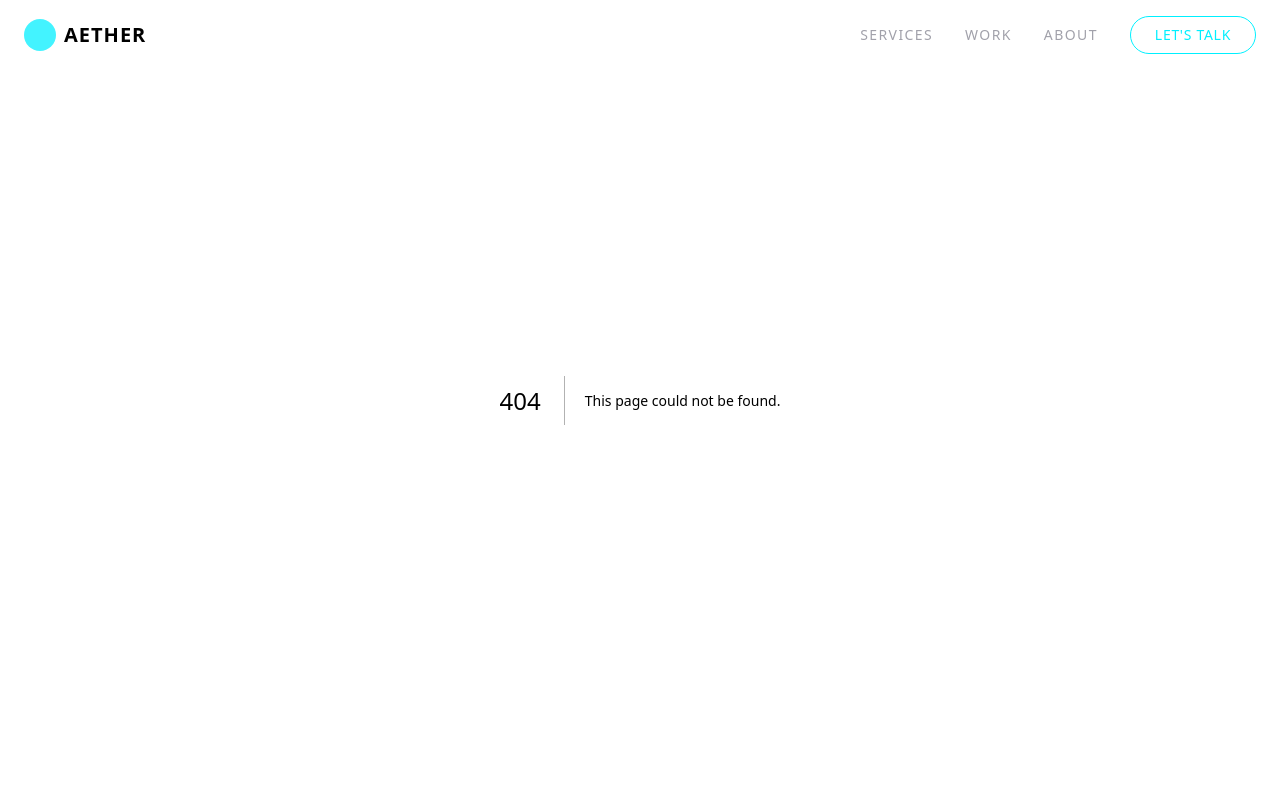
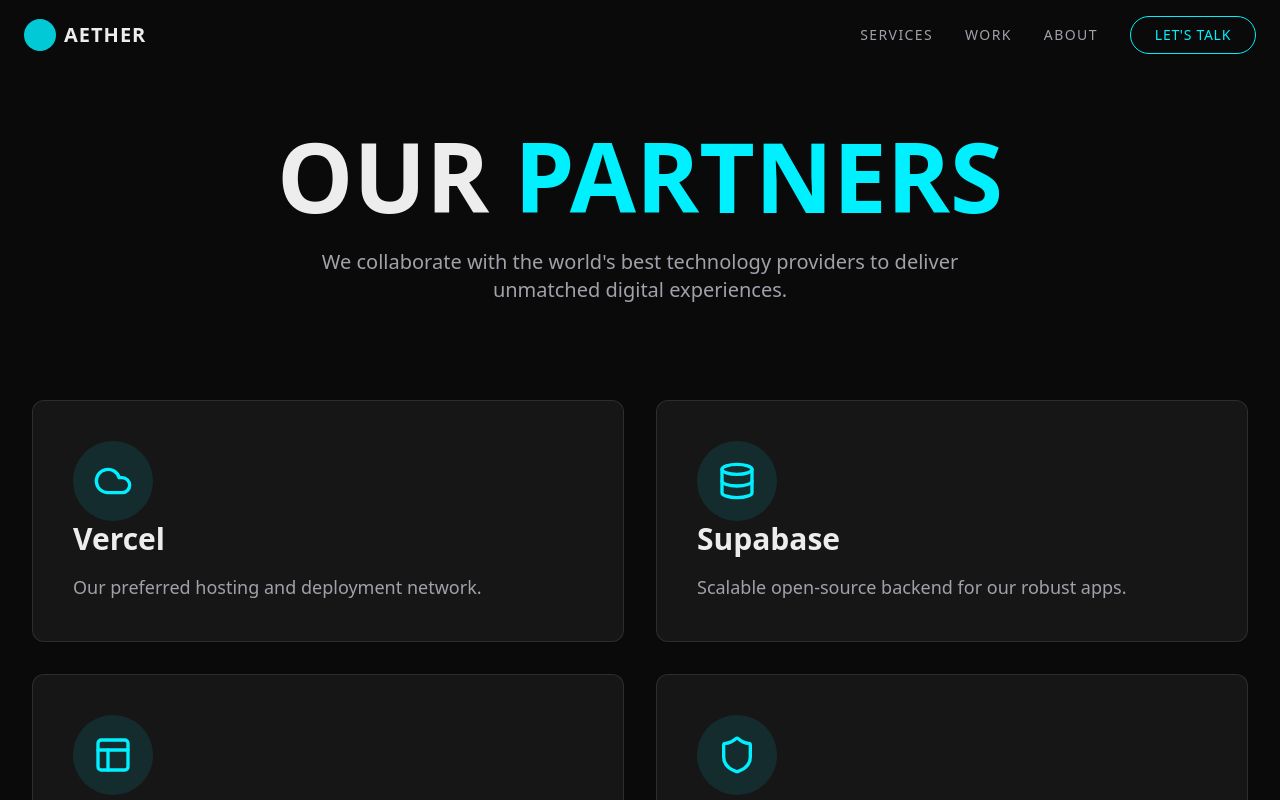
Before and after one commit to hanjiwon1108/aether, a Next.js app: page /about/partners in a window 1280 px wide. Before the commit this address had no page. Shown: the top 800 px of the page. Built offline with nearby package versions, Linux system fonts and the light colour scheme.

Commit message:
feat: partners page develop

```diff
--- /dev/null
+++ b/src/app/about/partners/page.tsx
@@ -0,0 +1,54 @@
+"use client";
+
+import { motion } from "framer-motion";
+import Card from "@/shared/ui/Card";
+import { Cloud, Database, Layout, Shield } from "lucide-react";
+
+const partners = [
+  { name: "Vercel", description: "Our preferred hosting and deployment network.", icon: Cloud },
+  { name: "Supabase", description: "Scalable open-source backend for our robust apps.", icon: Database },
+  { name: "Framer", description: "The physics engine behind our buttery animations.", icon: Layout },
+  { name: "Cloudflare", description: "Ensuring our global experiences are fast and secure.", icon: Shield },
+];
+
+export default function PartnersPage() {
+  return (
+    <main className="pt-32 pb-24 px-4 md:px-8 max-w-7xl mx-auto">
+      <motion.div
+        initial={{ opacity: 0, y: 20 }}
+        animate={{ opacity: 1, y: 0 }}
+        transition={{ duration: 0.8 }}
+        className="text-center mb-24"
+      >
+        <h1 className="text-6xl md:text-8xl font-bold font-display mb-6">
+          OUR <span className="text-primary">PARTNERS</span>
+        </h1>
+        <p className="text-xl text-muted-foreground max-w-2xl mx-auto">
+          We collaborate with the world&apos;s best technology providers to deliver unmatched digital experiences.
+        </p>
+      </motion.div>
+
+      <div className="grid grid-cols-1 md:grid-cols-2 gap-8">
+        {partners.map((partner, index) => (
+          <motion.div
+            key={partner.name}
+            initial={{ opacity: 0, y: 20 }}
+            whileInView={{ opacity: 1, y: 0 }}
+            viewport={{ once: true }}
+            transition={{ delay: index * 0.1 }}
+          >
+            <Card className="p-10 flex flex-col md:flex-row items-center md:items-start gap-8 hover:border-primary/40 transition-colors text-center md:text-left">
+              <div className="w-20 h-20 rounded-full bg-primary/10 flex items-center justify-center shrink-0">
+                <partner.icon className="w-10 h-10 text-primary" />
+              </div>
+              <div>
+                <h3 className="text-3xl font-bold mb-4">{partner.name}</h3>
+                <p className="text-muted-foreground text-lg">{partner.description}</p>
+              </div>
+            </Card>
+          </motion.div>
+        ))}
+      </div>
+    </main>
+  );
+}
```
